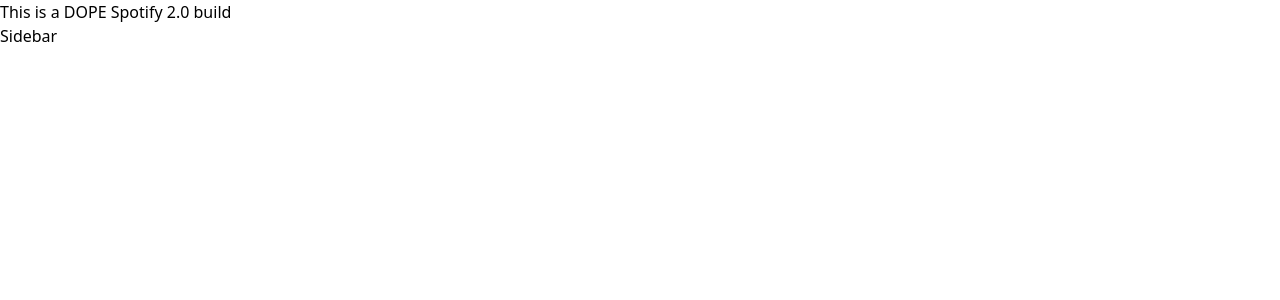
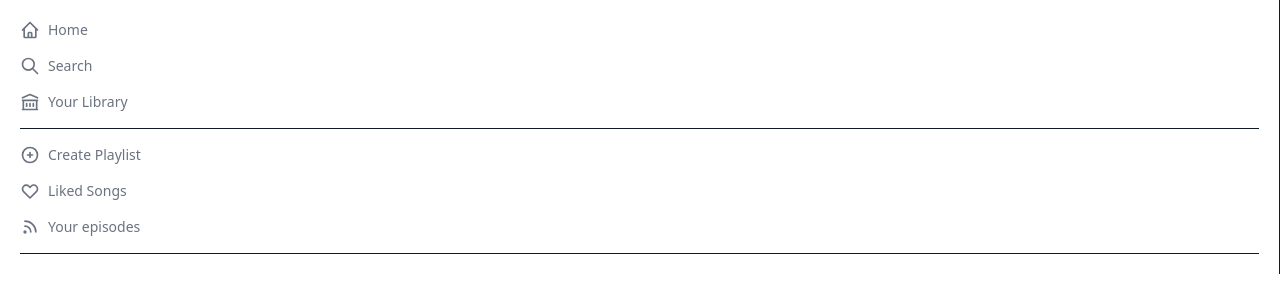
Before and after one commit to rawsashimi1604/Spotify-Clone, a Next.js app: page / in a window 1280 px wide. Shown: the top 300 px of the page. Built offline with nearby package versions, Linux system fonts and the light colour scheme.

Commit message:
Added basic sidebar

```diff
--- a/components/Sidebar.js
+++ b/components/Sidebar.js
@@ -1,6 +1,51 @@
+import {
+  HomeIcon,
+  SearchIcon,
+  LibraryIcon,
+  PlusCircleIcon,
+  HeartIcon,
+  RssIcon,
+} from "@heroicons/react/outline"
+
 function Sidebar() {
   return (
-    <div>Sidebar</div>
+    <div className="text-gray-500 p-5 text-sm border-r border-gray-900">
+
+      <div className="space-y-4">
+        <button className="flex items-center space-x-2 hover:text-white">
+          <HomeIcon className="h-5 w-5" />
+          <p>Home</p>
+        </button>
+        <button className="flex items-center space-x-2 hover:text-white">
+          <SearchIcon className="h-5 w-5" />
+          <p>Search</p>
+        </button>
+        <button className="flex items-center space-x-2 hover:text-white">
+          <LibraryIcon className="h-5 w-5" />
+          <p>Your Library</p>
+        </button>
+
+        <hr className="border-t-[0.1px] border-gray-900"/>
+
+        <button className="flex items-center space-x-2 hover:text-white">
+          <PlusCircleIcon className="h-5 w-5" />
+          <p>Create Playlist</p>
+        </button>
+        <button className="flex items-center space-x-2 hover:text-white">
+          <HeartIcon className="h-5 w-5" />
+          <p>Liked Songs</p>
+        </button>
+        <button className="flex items-center space-x-2 hover:text-white">
+          <RssIcon className="h-5 w-5" />
+          <p>Your episodes</p>
+        </button>
+
+        <hr className="border-t-[0.1px] border-gray-900"/>
+
+        {/* Playlists... */}
+      </div>
+
+    </div>
   )
 }
 
--- a/pages/index.js
+++ b/pages/index.js
@@ -3,8 +3,6 @@
 export default function Home() {
   return (
     <div className="">
-      <h1>This is a DOPE Spotify 2.0 build</h1>
-
       <main>
         <Sidebar />
         {/* Center */}
```
